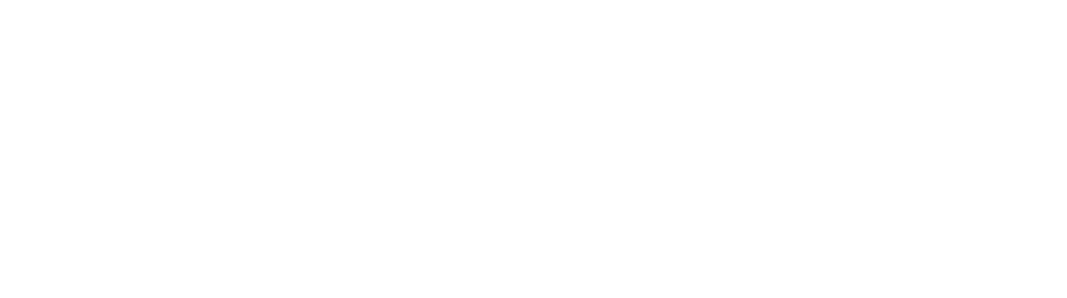
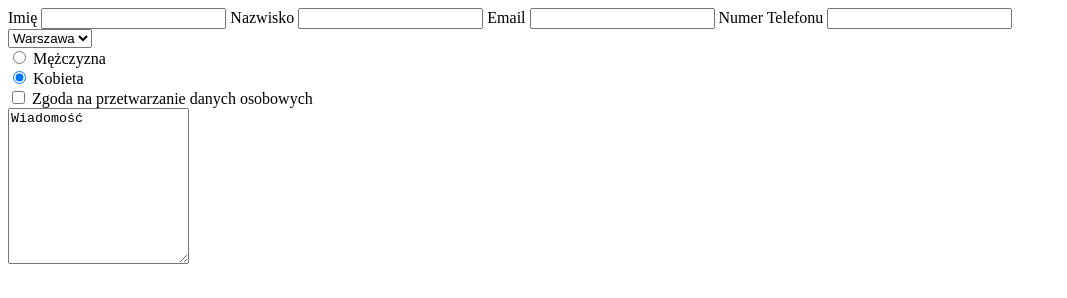
Before and after one commit to kacprzakkamil88/kacprzakkamil88.github.io, a plain HTML site: page zadanie-domowe/zadanie-2/index.html in a window 1280 px wide. Shown: the whole page, without its empty margins (0-1067 px from the left). Drawn offline with Linux system fonts and the light colour scheme.

Commit message:
commit 1

```diff
--- a/zadanie-domowe/zadanie-2/index.html
+++ b/zadanie-domowe/zadanie-2/index.html
@@ -1,10 +1,51 @@
 <!DOCTYPE html>
-<html lang="en">
+<html lang="pl">
+
 <head>
     <meta charset="UTF-8">
     <title>Zadanie 2</title>
-    </head>
+</head>
+
 <body>
 
+
+    <label for="imie">Imię</label>
+
+    <input type="text" name="imię" id="imię" />
+
+    <label for="nazwisko">Nazwisko</label>
+    <input type="text" name="Nazwisko" id="Nazwisko" />
+
+    <label for="email">Email</label>
+    <input type="text" name="email" id="email" />
+
+    <label for="numer_telefonu">Numer Telefonu</label>
+    <input type="number" name="numer telefonu" id="numer_telefonu" /><br />
+
+
+    <form action="Miasto">
+        <select name="Miasto">
+            <option>Warszawa</option>
+            <option>Kraków</option>
+            <option>Gdańsk</option>
+        </select>
+    </form>
+
+    <form>
+        <input type="radio" name="gender" value="male" checked> Mężczyzna<br/>
+        <input type="radio" name="gender" value="male" checked> Kobieta
+    </form>
+
+    <form>
+        <input type="checkbox" name="dane osobowe" value="dane osobowe"> Zgoda na przetwarzanie danych osobowych
+    </form>
+
+    <form action="wiadomość">
+        <textarea name="wiadomość" cols="20" rows="10">Wiadomość</textarea>
+    </form>
+
+
+
 </body>
+
 </html>
```
